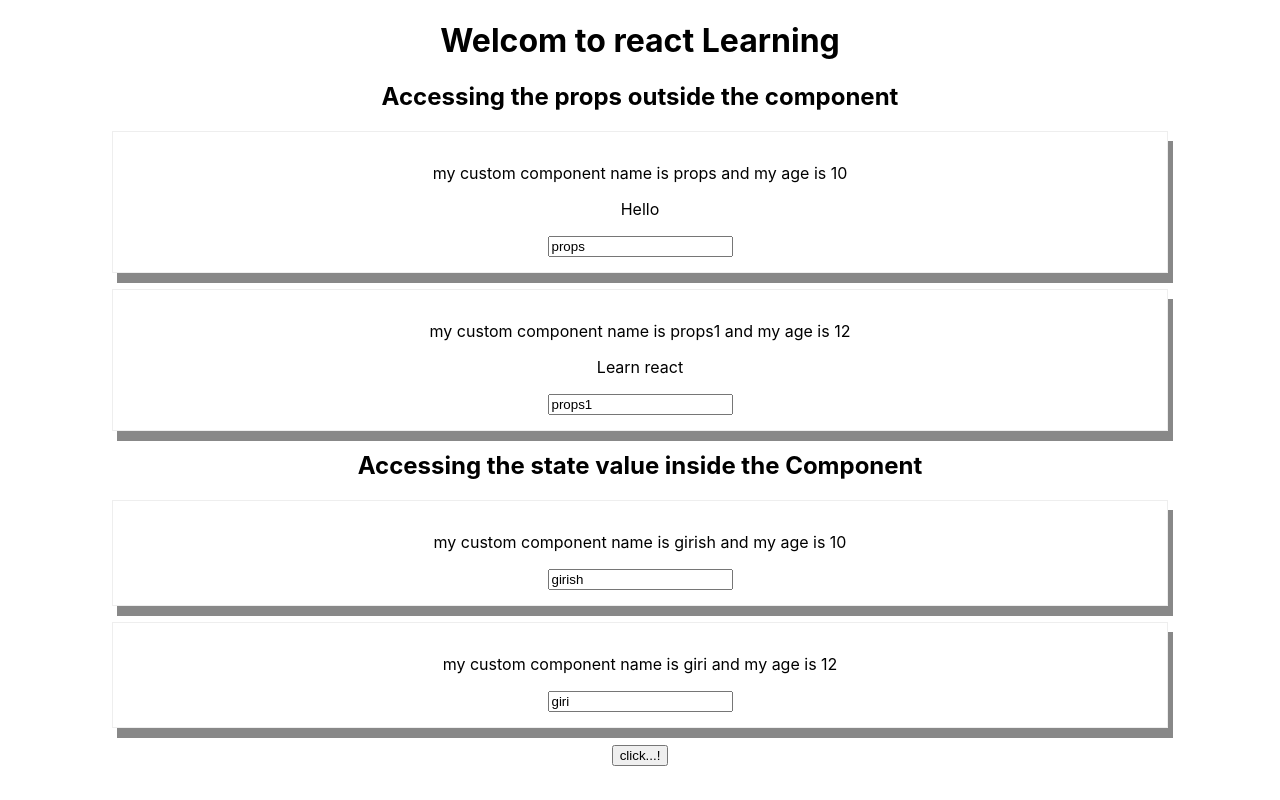
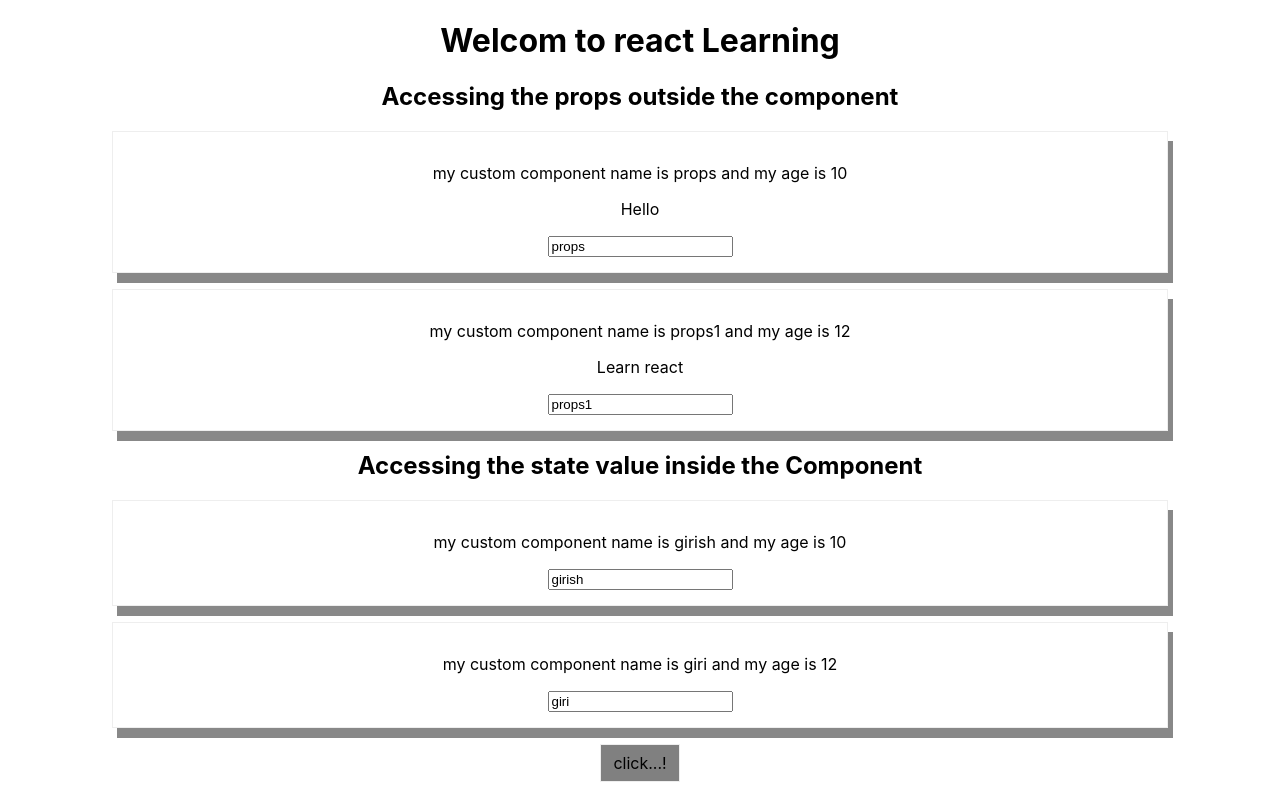
Before and after one commit to girish06/react, a React (Create React App) app in the folder rcg/: page / in a window 1280 px wide. Built offline with nearby package versions, Linux system fonts and the light colour scheme.

Commit message:
session-3-inline-style

```diff
--- a/rcg/src/App.js
+++ b/rcg/src/App.js
@@ -30,6 +30,15 @@ class App extends Component {
  }
 
   render() {
+  const btnstyle = {
+    backgroundColor: 'grey',
+    font: 'inherit',
+    padding: '8px',
+    cursor: 'pointer',
+    border: '1px solid #eee',
+    width: '80px'
+  };
+
     return (
       <div className="App">
            <h1>Welcom to react Learning</h1>
@@ -46,7 +55,7 @@ class App extends Component {
               age = {this.state.personData[1].age}
               click={this.clickSwitchHandler.bind(this,'Girish learning react')}
               onchangeName = {this.onchangeNameHandler} />
-              <button onClick={this.clickSwitchHandler.bind(this,'Girish react')}>click...!</button>
+              <button style={btnstyle} onClick={this.clickSwitchHandler.bind(this,'Girish react')}>click...!</button>
       </div>
     );
     // return React.createElement('div','null','h1','welcome to react learning')
```
Also changed, not shown: 1 other file (tests, documents, lock files or other folders).
